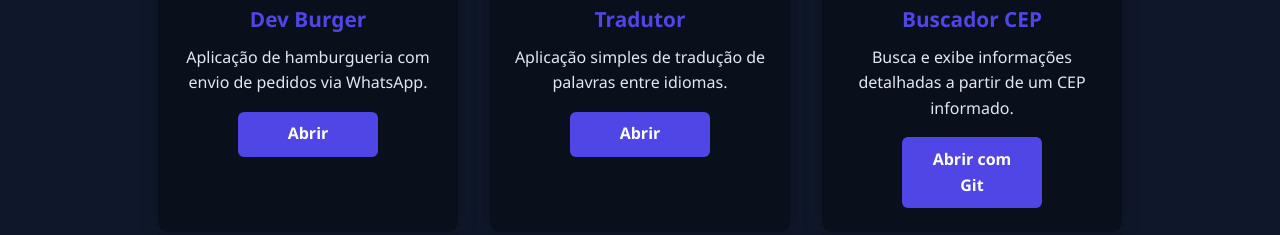
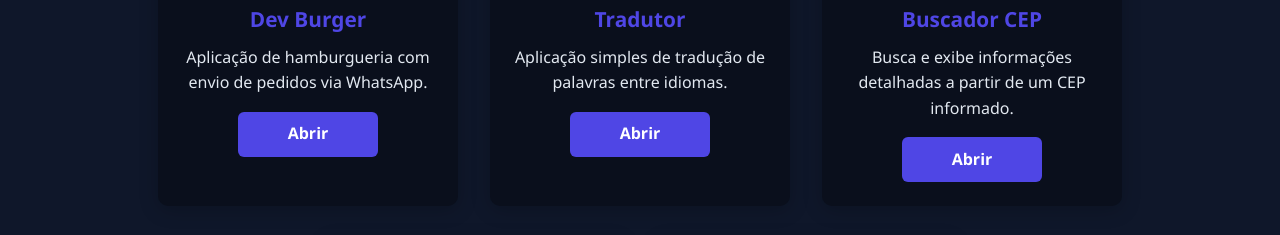
Before and after one commit to guilhermedeoliveiramarques/MeuPortfolio, a plain HTML site: page index.html in a window 1280 px wide. Shown: the part 1668-1903 px from the top of the page. Drawn offline with Linux system fonts and the light colour scheme.

```diff
--- a/index.html
+++ b/index.html
@@ -102,8 +102,8 @@
                     Busca e exibe informações detalhadas a partir de um CEP informado.
                 </p>
                 <div class="botoes-projeto">
-                    <a href="https://github.com/guilhermedeoliveiramarques/buscarCEP" target="_blank"
-                        class="botao-projeto">Abrir com Git</a>
+                    <a href="https://guilhermedeoliveiramarques.github.io/ConsultaEndereco/" target="_blank"
+                        class="botao-projeto">Abrir</a>
                 </div>
             </div>
             <div class="projetos-card">
```
